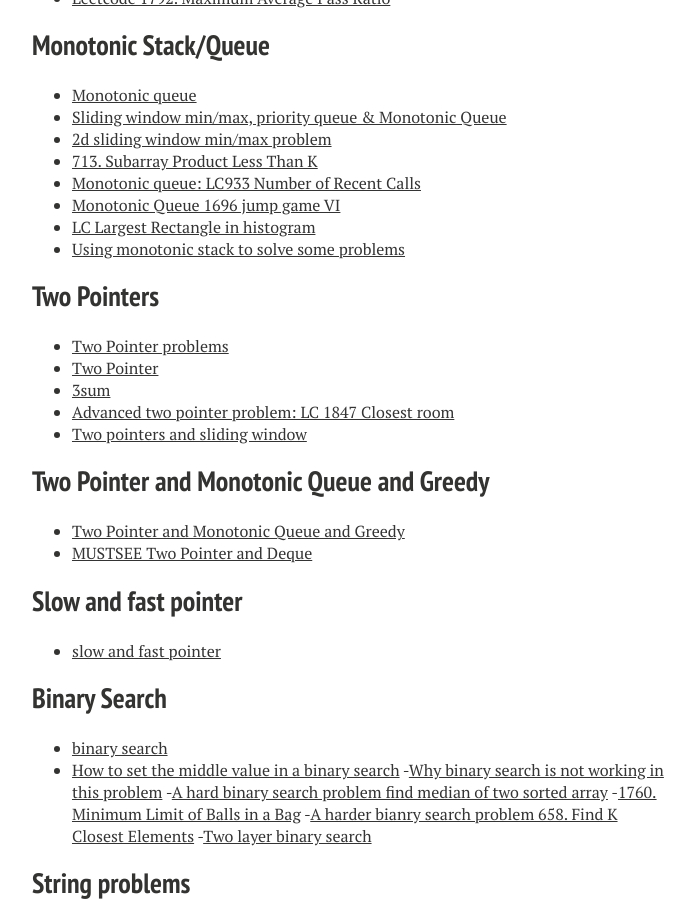
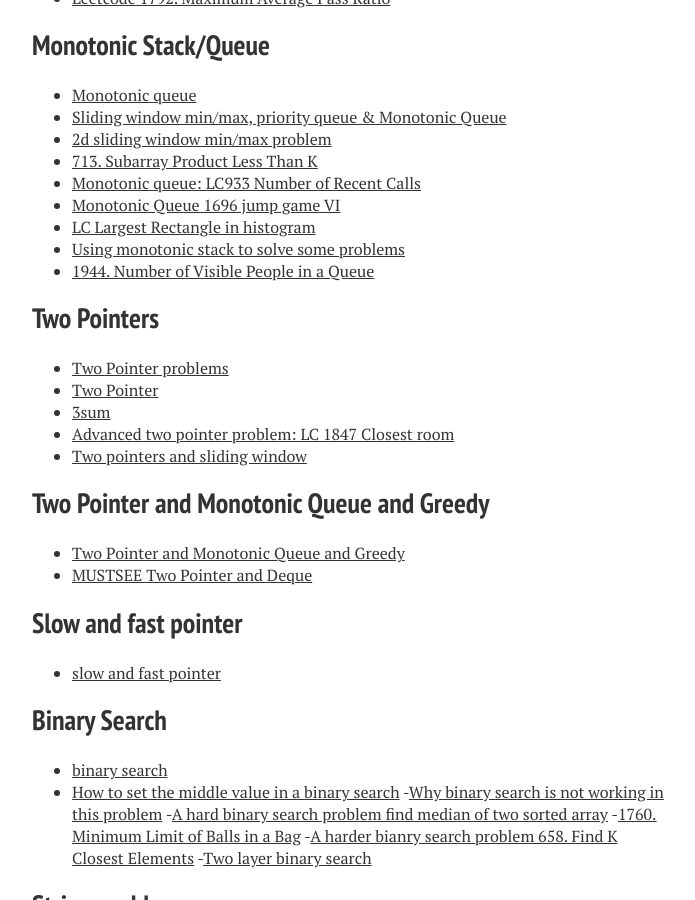
Before and after one commit to xiaokeshen/xiaokeshen.github.io, a Jekyll site: the page built from SoftwareEngineering/index.md, in a window 1280 px wide and 900 px high, scrolled down 5257 px. Shown: the whole window, without its empty margins (288-983 px from the left). Built offline with Jekyll 4.4.1, drawn with Linux system fonts in a browser that asks for light colours; nearby versions of some CDN libraries.

Commit message:
Add one problem

```diff
--- a/SoftwareEngineering/index.md
+++ b/SoftwareEngineering/index.md
@@ -186,6 +186,7 @@ My 'Serious' coding got started since I became a student as a Computer Science M
 - [Monotonic Queue 1696 jump game VI](https://jimmy-shen.medium.com/monotonic-queue-1696-jump-game-289e14c07a35)
 - [LC Largest Rectangle in histogram](https://jimmy-shen.medium.com/lc-largest-rectangle-in-histogram-922b7aec7321)
 - [Using monotonic stack to solve some problems](https://jimmy-shen.medium.com/using-monotonic-stack-to-solve-some-questions-5f72ee249472)
+- [1944. Number of Visible People in a Queue](https://jimmy-shen.medium.com/monotonic-queue-2f4e1420cca7)
 
 ## Two Pointers
 - [Two Pointer problems](https://medium.com/@jim.morris.shen/two-pointers-5bc86424ffd4?source=friends_link&sk=20eb28ea867ad7f3a3e67b22fd5bf4f9)
```
